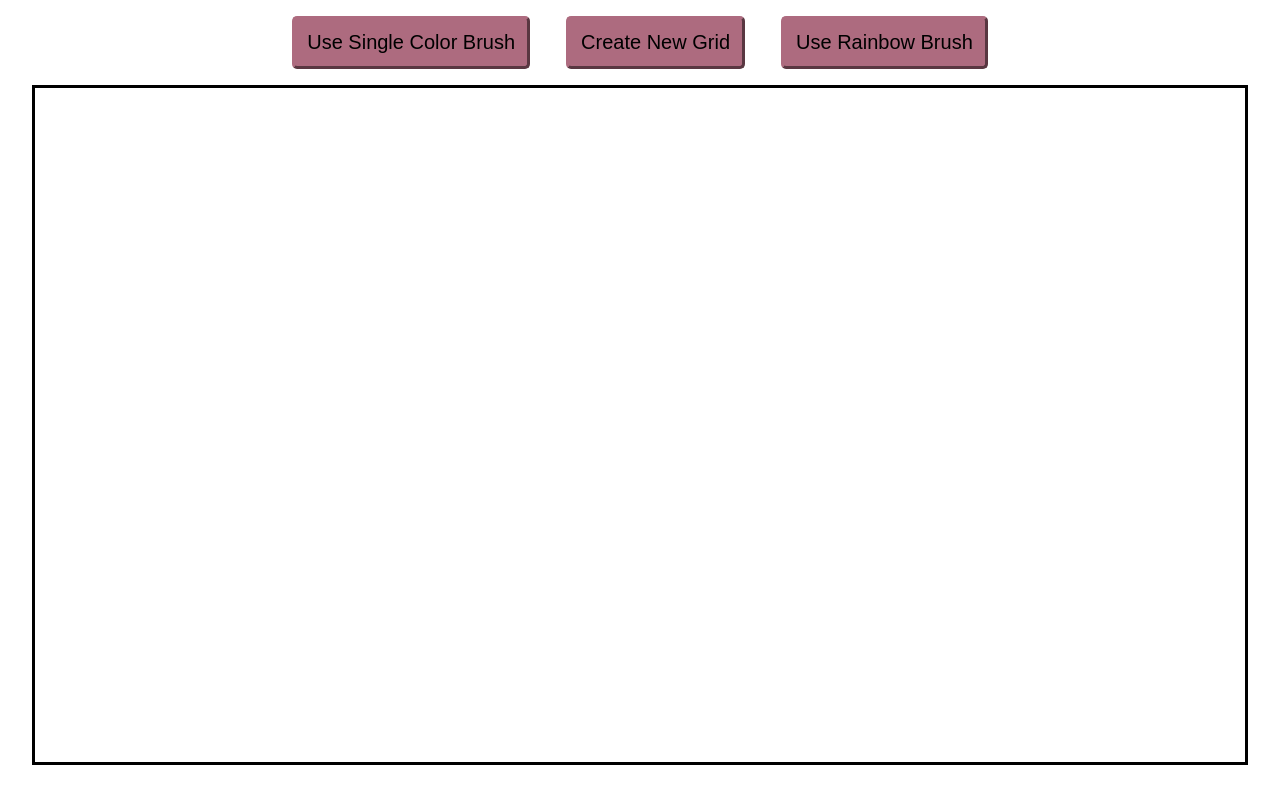
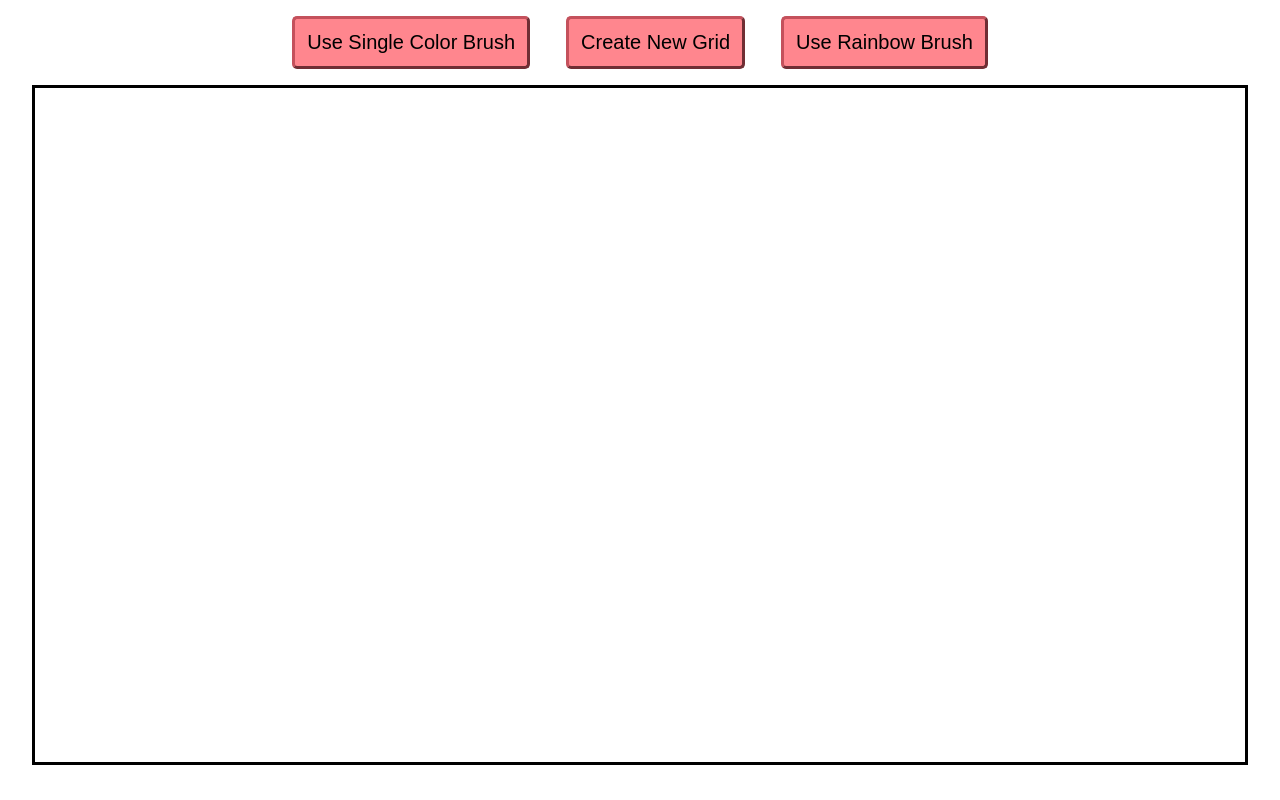
Before and after one commit to PotaytoDev/etch-a-sketch, a plain HTML site: page index.html in a window 1280 px wide. Drawn offline with Linux system fonts and the light colour scheme.

Commit message:
Add "hover" and "active" effects for buttons

```diff
--- a/styles.css
+++ b/styles.css
@@ -15,9 +15,17 @@ button {
   margin: 16px;
   padding: 12px;
   font-size: 20px;
-  background-color: #AD6B7F;
-  border: 3px outset #AD6B7F;
+  background-color: #FF868E;
+  border: 3px outset #C4515C;
   border-radius: 5px;
+}
+
+button:hover {
+  background-color: #C4515C;
+}
+
+button:active {
+  background-color: #922235;
 }
 
 /* Grid Container */
```
